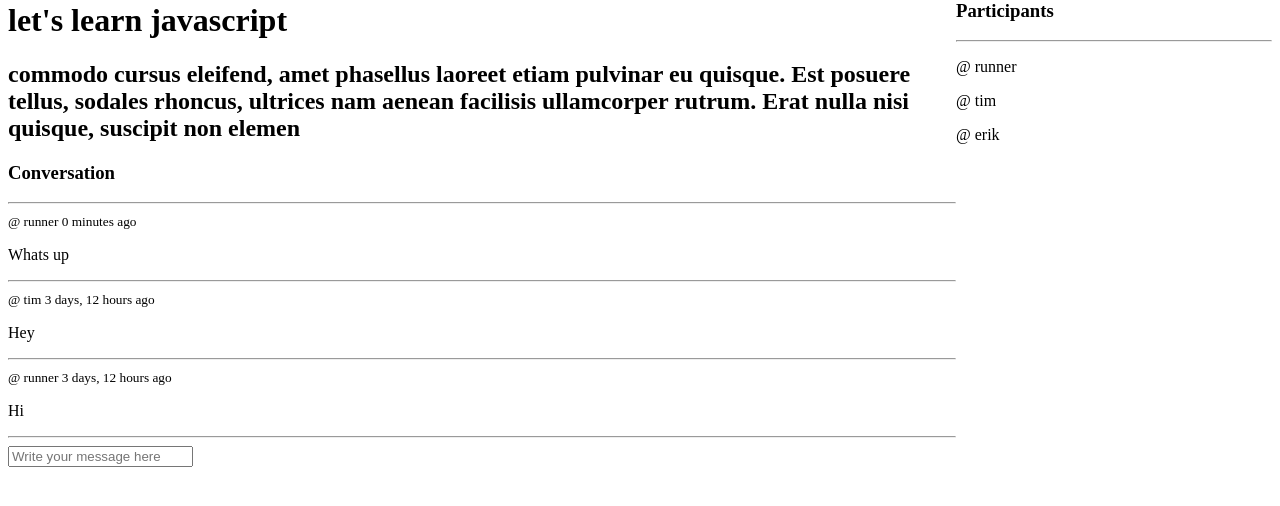
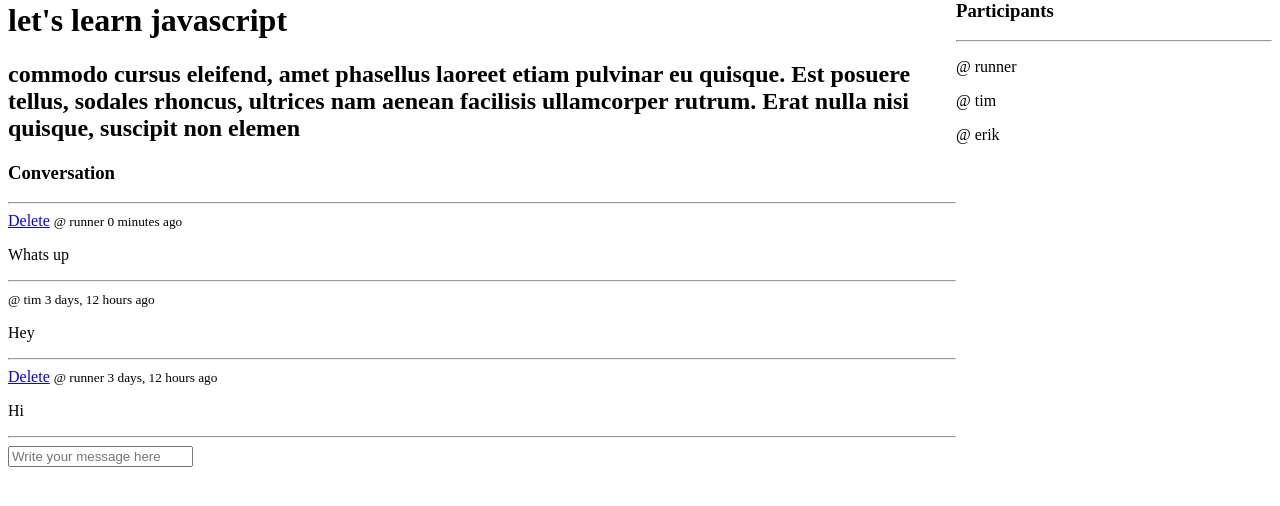
Before and after one commit to nageshpk/Django-dennis-tutorial, a Django app: page /room/1/ in a window 1280 px wide. Shown: the part 156-662 px from the top of the page. Run offline with Django 3.2, Linux system fonts and the light colour scheme; a user stored in the database is signed in; data comes from the database, SQL or seed files in the repository; both versions use the stored data as it was after the commit.

Commit message:
update delete message link

```diff
--- a/base/templates/base/room.html
+++ b/base/templates/base/room.html
@@ -23,6 +23,9 @@
       <hr>
       {% for message in room_messages %}
         <div>
+          {% if request.user == message.user %}
+            <a href="{% url 'delete-message' message.id %}">Delete</a>
+          {% endif %}
           <small>@ {{ message.user }}  {{message.created|timesince}} ago</small>
           <p>{{message.body}}</p>
           <hr>
--- a/base/urls.py
+++ b/base/urls.py
@@ -12,4 +12,5 @@ urlpatterns = [
     path('create_room/', views.createRoom, name='create-room'),
     path('update_room/<str:pk>', views.updateRoom, name='update-room'),
     path('delete_room/<str:pk>', views.deleteRoom, name='delete-room'),
+    path('delete_message/<str:pk>', views.deleteMessage, name='delete-message'),
 ]
--- a/base/views.py
+++ b/base/views.py
@@ -85,15 +85,17 @@ def room(request, pk):
     participants = room.participants.all()
 
     if request.method == "POST":
-        message = Message.objects.create(
-          user=request.user,
-          room=room,
-          body=request.POST.get('body')
-        )
+        message = Message.objects.create(user=request.user,
+                                         room=room,
+                                         body=request.POST.get('body'))
         room.participants.add(request.user)
         return redirect('room', pk=room.id)
 
-    context = {'room': room, 'room_messages': room_messages, 'participants': participants}
+    context = {
+        'room': room,
+        'room_messages': room_messages,
+        'participants': participants
+    }
     return render(request, "base/room.html", context)
 
 
@@ -141,3 +143,17 @@ def deleteRoom(request, pk):
         return redirect('home')
 
     return render(request, 'base/delete.html', {'obj': room})
+
+
+@login_required(login_url='login')
+def deleteMessage(request, pk):
+    message = Message.objects.get(id=pk)
+
+    if request.user != message.user:
+        return HttpResponse("You are not allowed here")
+
+    if request.method == "POST":
+        message.delete()
+        return redirect('home')
+
+    return render(request, 'base/delete.html', {'obj': message})
```
Also changed, not shown: db.sqlite3.
